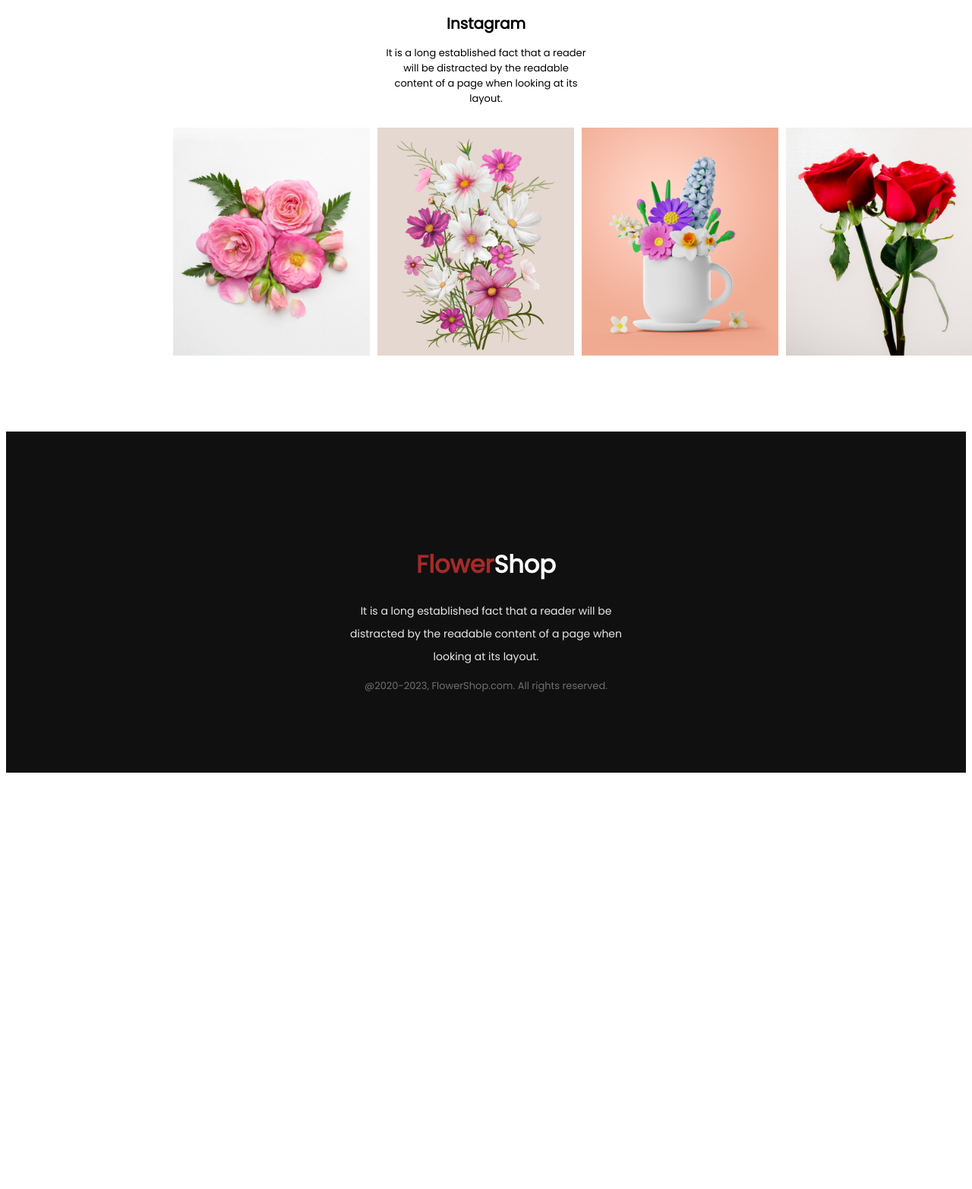
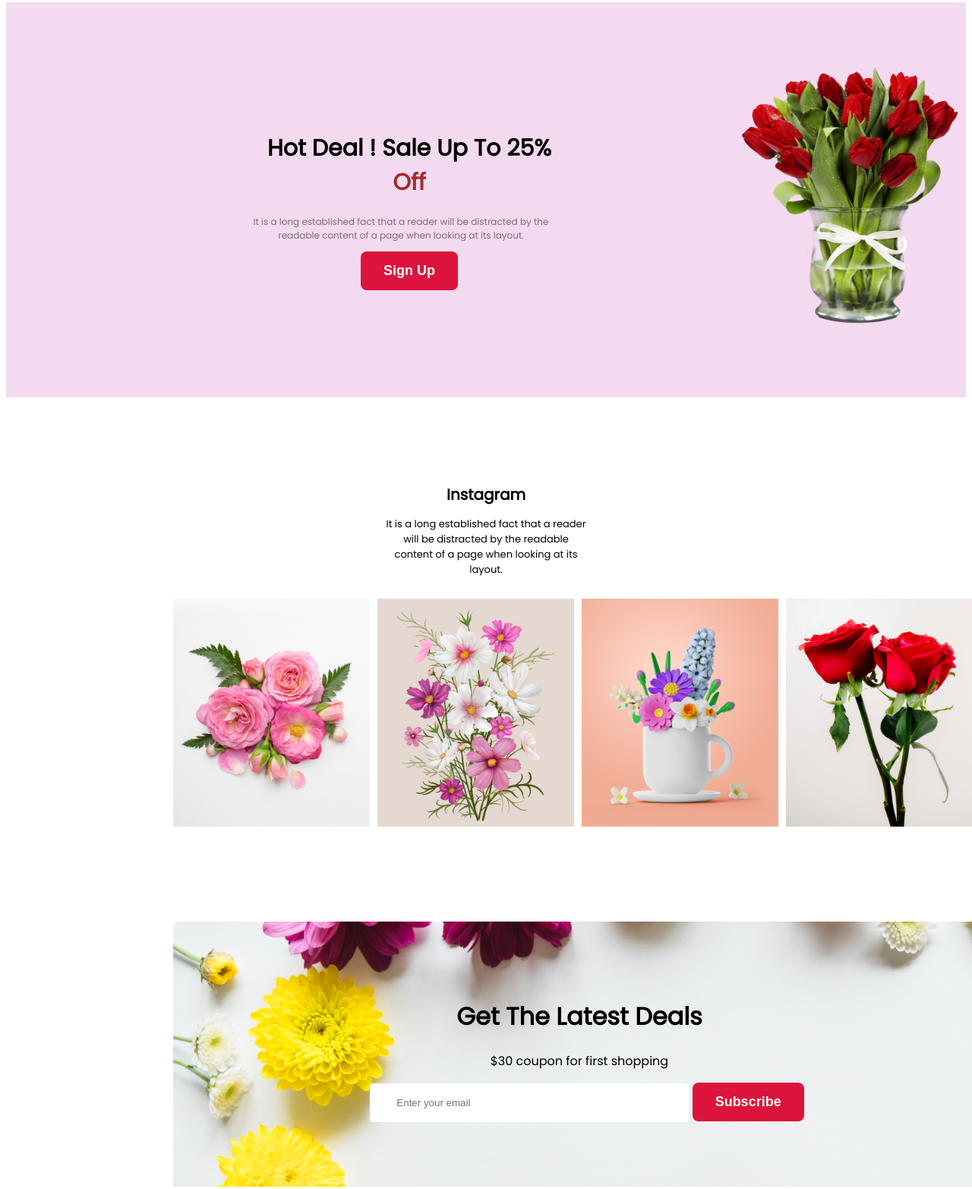
Before and after one commit to Munira-Pakhi/my-first-assignment, a plain HTML site: page index.html in a window 1280 px wide. Shown: the part 712-2277 px from the top of the page at 76% size. Before the commit the page ends 1768 px from the top, so only its background shows below. Drawn offline with Linux system fonts and the light colour scheme.

Commit message:
add a new section

```diff
--- a/index.html
+++ b/index.html
@@ -28,6 +28,21 @@
         </div>
     </header>
     <main>
+        <!-- Hot deal section start-->
+        <div class="information">
+            <div class="information-content">
+               <h1 class="information-title">Hot Deal ! Sale Up To 25% <span class="footer-text">Off</span></h1>
+                <p class="information-content-1">It is a long established fact that a reader will be distracted by the readable content of a page when looking at its layout.</p>
+              <input class="btn-primary" type="button" value="Sign Up">
+            </div>
+            <div class="information-pic">
+                <br>
+                <br>
+                <img class="information-content-pic" src="images/pngwing 8.png" alt="">
+            </div>
+        </div>
+        <!-- Hot deal section end-->
+        <!-- Instagram section start -->
         <div class="section">
             <div class="section-title">
                <h1 class="section-item">Instagram</h1>
@@ -39,9 +54,25 @@
                 <img src="images/Rectangle 5.png" alt="">
                 <img src="images/Rectangle 6.png" alt="">
             </div>
+        </div>
+        <!-- Instagram section end -->
+        <!-- Get The Latest Deals section start -->
+        <div class="last-section">
+            <div class="section-text"></div>
+             <div class="last-section-1">
+             <h1 class="last-section-2">Get The Latest Deals</h1>
+             <p class="last-section-3">$30 coupon for first shopping
+             </p>
+             </div>
+             <div class="last-section-4">
+             <input class="last-section-5" type="email" placeholder="Enter your email">
+             <input class="btn-primary" type="button" value="Subscribe">
+            </div>
+        </div>
+        <!-- Get The Latest Deals section end -->
 
     </main>
-
+         <!-- footer section start -->
     <footer>
         <div class="footer-title">
             <h1 ><span class="footer-text">Flower</span><span class="fonts">Shop</span></h1>
@@ -49,5 +80,6 @@
             <p class="footer-item">@2020-2023, FlowerShop.com. All rights reserved. </p>
         </div>
     </footer>
+          <!-- footer section end -->
 </body>
 </html>
--- a/style/style.css
+++ b/style/style.css
@@ -8,7 +8,7 @@ header {
 }
 .banner {
     padding: 50px 180px 0;
-    justify-content: space-between;
+    /* justify-content: space-between; */
 }
 .banner-main-pat{
 
@@ -41,6 +41,37 @@ header {
 /* Header section end */
 
 /* main ar section start */
+
+ /* Hot deal section start */
+
+ /* Hot deal section end */
+ .information {
+    display: flex;
+    background: #e4a3db67;
+    height: 520px;
+    /* gap: 50px; */
+    margin: 50px 0px ;
+ }
+ .information-content {
+    text-align: center;
+    max-width: 600px;
+    max-height: 400px;
+    padding: 150px 0px 100px 320px;
+ }
+ .information-title {
+    font-size: 30px;
+ }
+ .information-content-1 {
+    color: rgba(39, 39, 39, 0.60);
+    font-size: 12px;
+    width: 400px;
+ }
+ .information-content-pic{
+    height: 350px;
+    width: 300px;
+    padding: 30px 0px 100px 222px ;
+ }
+ /* Instagram section start */
 .section {
     text-align: center;
 }
@@ -60,7 +91,35 @@ header {
     height: 300px;
     gap: 10px;
 }
+/* Instagram section end */
 
+/* Get The Latest Deals section start */
+.last-section {
+    display: block;
+    text-align: center;
+    background-image: url('../images/Rectangle\ 9.png');
+    width: 1070px;
+    height: 349px;
+    background-repeat: no-repeat;
+    margin: 25px 220px 100px;
+}
+.section-text {
+    padding: 40px 200px ;
+}
+.last-section-4 {
+    margin-left: 20px;
+}
+.last-section-5 {
+    /* display: block; */
+    /* margin-bottom: 25px; */
+    padding: 18px 35px;
+    color: #757575;
+    border-radius: 5px;
+    background: #FFF;
+    border: 0;
+    width: 350px;
+}
+/* et The Latest Deals section end */
 /* main ar section end */
 
 /* footer section start */
```
